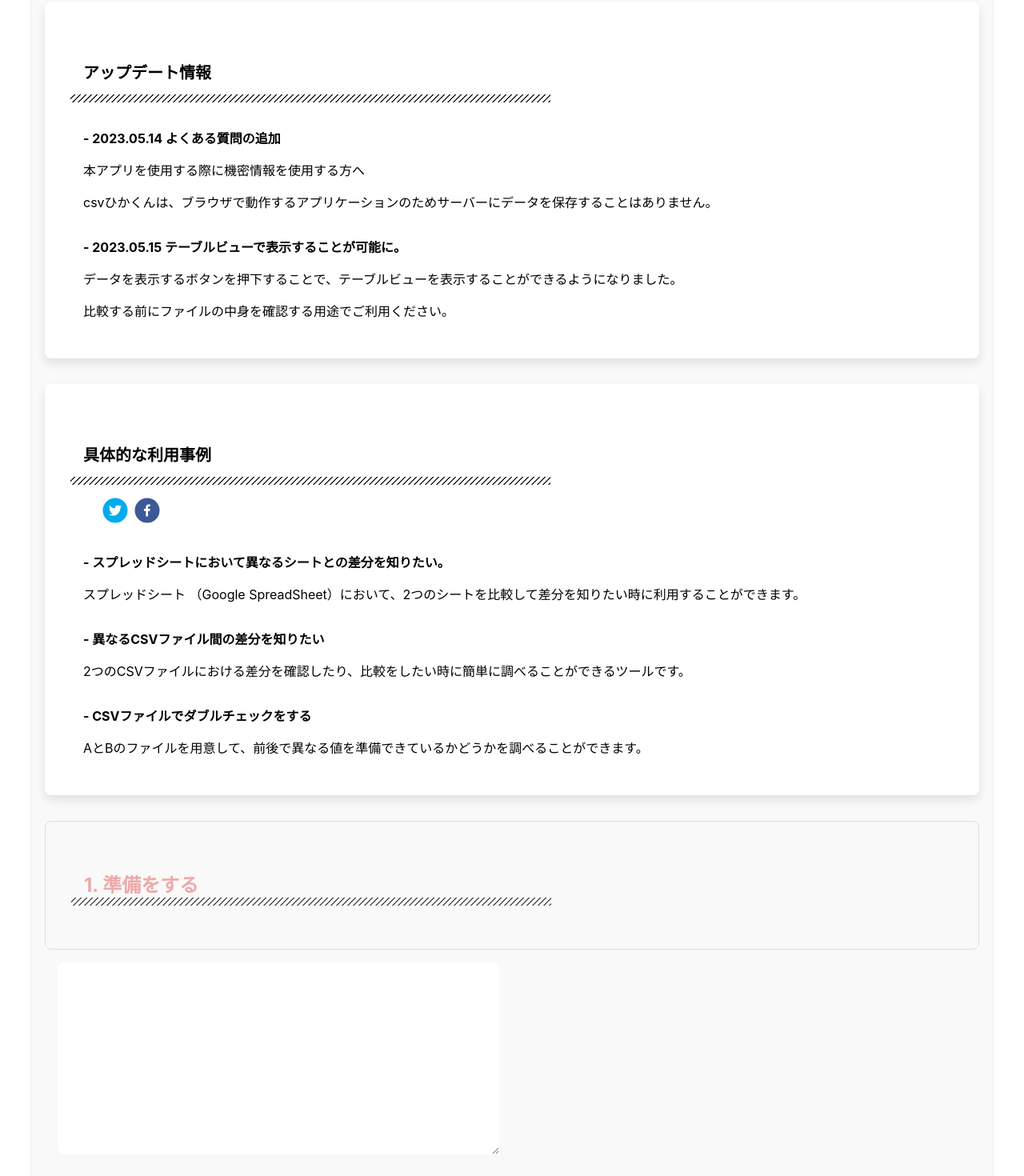
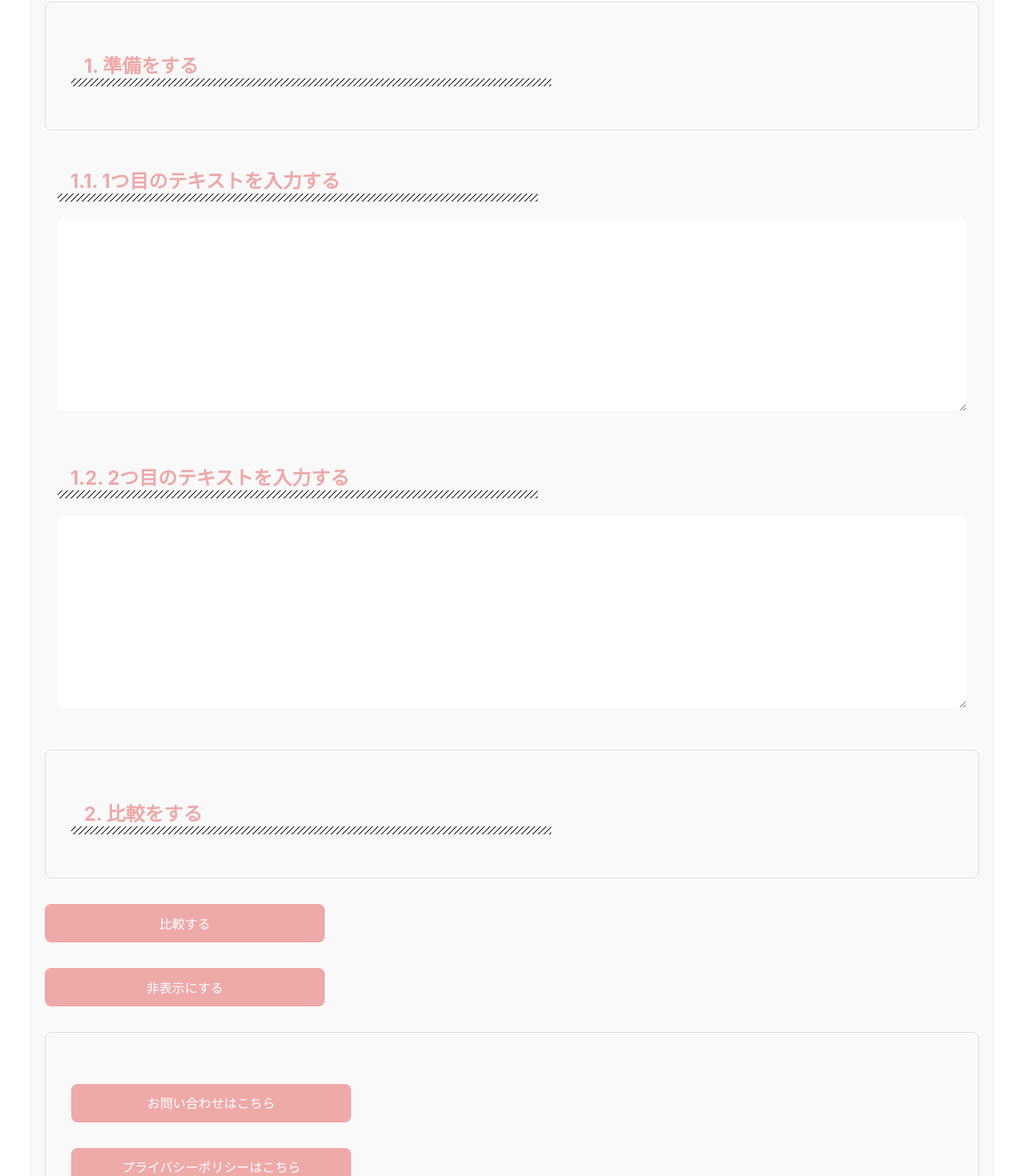
Before and after one commit to mitsu0428/csv-hikakun-prod, a Next.js app: page /text in a window 1280 px wide. Shown: the part 463-1933 px from the top of the page at 80% size. Built offline with nearby package versions, Linux system fonts and the light colour scheme.

Commit message:
fix: text 比較ツールをデプロイ

```diff
--- a/src/pages/csv/index.tsx
+++ b/src/pages/csv/index.tsx
@@ -288,7 +288,7 @@ const Home: NextPage = () => {
       </main>
       {/* フッター */}
       <BasicFooter>
-        <BasicText>©2022 Mitsuhiro Okada</BasicText>
+        <BasicText>©2023 Mitsuhiro Okada</BasicText>
       </BasicFooter>
     </BasicContainer>
   );
--- a/src/pages/text/index.tsx
+++ b/src/pages/text/index.tsx
@@ -15,13 +15,31 @@ import InputField from "./ui/InputField";
 
 const Home: NextPage = () => {
   const [textValues, setTextValues] = React.useState({
-    isMasterFileUploaded: false,
-    isCompareFileUploaded: false,
-    masterRecords: Array<any>(),
-    compareRecords: Array<any>(),
-    resultWithIndex: Array<any>(),
-    resultWithoutIndex: Array<any>(),
+    isFirstText: "",
+    isSecondText: "",
+    resultText: "",
   });
+
+  const [isShowResult, setIsShowResult] = React.useState(false);
+
+  const handleCompare = () => {
+    const firstText = textValues.isFirstText;
+    const secondText = textValues.isSecondText;
+
+    // 差分のテキストは、[]で囲んで表示する
+    const resultText = firstText
+      .split("")
+      .map((char, index) => {
+        if (char != secondText[index]) {
+          return `[${char}]`;
+        } else {
+          return char;
+        }
+      })
+      .join("");
+    setTextValues({ ...textValues, resultText: resultText });
+    setIsShowResult(true);
+  };
 
   return (
     <BasicContainer>
@@ -38,29 +56,55 @@ const Home: NextPage = () => {
           </ExtraText>
         </BasicSubContainer>
 
-        {/* サイトの更新情報 */}
-        <BasicCard>
-          <UpdateInformation />
-        </BasicCard>
-
-        {/* 具体的な使い方 */}
-        <BasicCard>
-          <HowToUseDescription />
-        </BasicCard>
-
         <BasicSubContainer>
           <BasicSubTitle>1. 準備をする</BasicSubTitle>
         </BasicSubContainer>
 
-        <InputField />
-        <InputField />
+        <TextAreaContainer>
+          <BasicSubTitle>1.1. 1つ目のテキストを入力する</BasicSubTitle>
+          <TextArea
+            value={textValues.isFirstText}
+            onChange={(e) =>
+              setTextValues({ ...textValues, isFirstText: e.target.value })
+            }
+          />
+        </TextAreaContainer>
+
+        <TextAreaContainer>
+          <BasicSubTitle>1.2. 2つ目のテキストを入力する</BasicSubTitle>
+          <TextArea
+            value={textValues.isSecondText}
+            onChange={(e) =>
+              setTextValues({ ...textValues, isSecondText: e.target.value })
+            }
+          />
+        </TextAreaContainer>
 
         <BasicSubContainer>
           <BasicSubTitle>2. 比較をする</BasicSubTitle>
         </BasicSubContainer>
 
-        {/* よくある質問 */}
-        <QuestionAnsewer />
+        <BasicButton
+          onClick={() => {
+            handleCompare();
+          }}
+        >
+          比較する
+        </BasicButton>
+        <BasicButton
+          onClick={() => {
+            setIsShowResult(false);
+          }}
+        >
+          非表示にする
+        </BasicButton>
+
+        {isShowResult && (
+          <TextAreaContainer>
+            <BasicSubTitle>3. 比較結果</BasicSubTitle>
+            <TextArea value={textValues.resultText} />
+          </TextAreaContainer>
+        )}
 
         {/* お問い合わせ */}
         <BasicSubContainer>
@@ -78,7 +122,7 @@ const Home: NextPage = () => {
       </main>
       {/* フッター */}
       <BasicFooter>
-        <BasicText>©2022 Mitsuhiro Okada</BasicText>
+        <BasicText>©2023 Mitsuhiro Okada</BasicText>
       </BasicFooter>
     </BasicContainer>
   );
@@ -182,17 +226,21 @@ const BasicButton = styled.div`
   }
 `;
 
-const BasicInputField = styled.input`
-  width: 100%;
-  padding: 0.5rem;
-  border: 1px solid #e0e0e0;
-  border-radius: 0.5rem;
-  box-sizing: border-box;
-  margin-top: 0.5rem;
-  resize: vertical;
-  font-size: 1rem;
-`;
-
 const BasicFooter = styled.footer`
   ${BasicContainer}
 `;
+
+const TextAreaContainer = styled.div`
+  width: 100%;
+  max-width: 1200px;
+  padding: 16px;
+`;
+
+const TextArea = styled.textarea`
+  width: 100%;
+  font-size: 16px;
+  height: 30vh;
+  border-radius: 8px;
+  padding: 8px;
+  border: none;
+`;
--- a/src/pages/text/ui/InputField.tsx
+++ b/src/pages/text/ui/InputField.tsx
@@ -1,27 +1,7 @@
 import React from "react";
-import styled from "styled-components";
 
-const InputField = () => {
-  return (
-    <InputFieldContainer>
-      <TextArea />
-    </InputFieldContainer>
-  );
-};
+function InputField() {
+  return <div>InputField</div>;
+}
 
 export default InputField;
-
-const InputFieldContainer = styled.div`
-  width: 50%;
-  max-width: 1200px;
-  padding: 16px;
-`;
-
-const TextArea = styled.textarea`
-  width: 100%;
-  font-size: 16px;
-  height: 30vh;
-  border-radius: 8px;
-  padding: 8px;
-  border: none;
-`;
```
